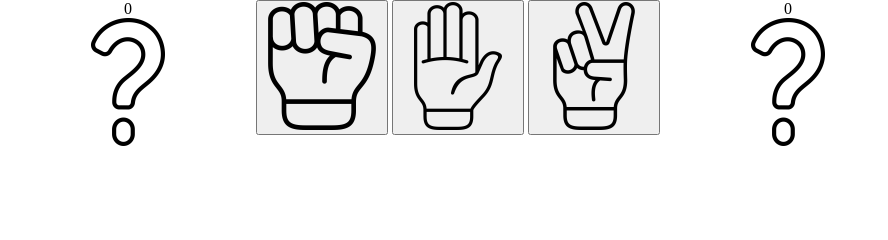
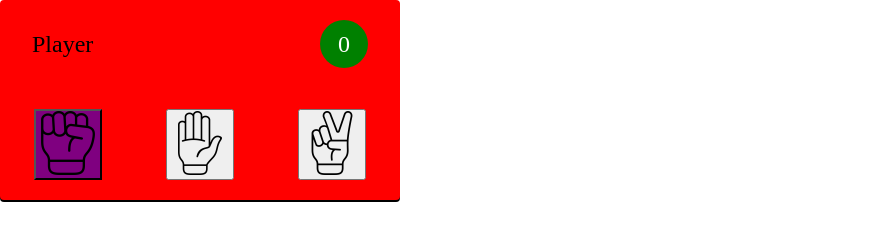
Before and after one commit to NAHammell/rps, a plain HTML site: page index.html in a window 1280 px wide. Shown: the whole page, without its empty margins (0-888 px from the left). Drawn offline with Linux system fonts and the light colour scheme.

Commit message:
Change UI design and begin styling

```diff
--- a/index.html
+++ b/index.html
@@ -13,23 +13,18 @@
 <body>
     <div id="wrapper">
         <div id="player-side">
-            <p id="player-score">0</p>
-            <img src="./assets/question.png" alt="?" id="player-choice" style="width: 128px; height: auto;">
-        </div>
-
-        <div id="center-ui">
-            <p id="result"></p>
-            <div id="player-buttons">
-                <button id="rock"><img src="./assets/rock.png" alt="rock" class="btn-icon"></button>
+            <div id="info">
+                <p id="nametag">Player</p>
+                <div id="score-circle">
+                    <p id="player-score">0</p>
+                </div>
+            </div>
+            <div id="buttons">
+                <button id="rock" class="chosen"><img src="./assets/rock.png" alt="rock" class="btn-icon"></button>
                 <button id="paper"><img src="./assets/paper.png" alt="paper" class="btn-icon"></button>
                 <button id="scissors"><img src="./assets/scissors.png" alt="scissors" class="btn-icon"></button>
             </div>
         </div>
-
-        <div id="cpu-side">
-            <p id="cpu-score">0</p>
-            <img src="./assets/question.png" alt="?" id="cpu-choice" style="width: 128px; height: auto;">
-        </div>
     </div>
 </body>
 </html>
--- a/styles.css
+++ b/styles.css
@@ -7,20 +7,58 @@
     display: flex;
 }
 
-#player-side,
-#cpu-side {
-    width: 256px;
+#player-side {
+    display: flex;
+    flex-direction: column;
+    justify-content: space-around;
+    align-items: center;
+    width: 400px;
+    height: 200px;
+    background-color: red;
+    border-radius: 4px;
+    box-shadow: 0px 2px black;
 }
 
-#player-side,
-#cpu-side,
-#center-ui {
+#info {
     display: flex;
-    flex-direction: column;
+    justify-content: space-between;
     align-items: center;
+    align-self: start;
+    width: 400px;
+}
+
+#nametag {
+    margin-left: 32px;
+    margin-right: auto;
+    font-size: 24px;
+}
+
+#score-circle {
+    display: flex;
+    justify-content: center;
+    align-items: center;
+    width: 48px;
+    height: 48px;
+    border-radius: 24px;
+    margin-right: 32px;
+    background-color: green;
+}
+
+#score-circle p {
+    font-size: 24px;
+    color: white;
+}
+
+#buttons {
+    display: flex;
+    gap: 64px;
+}
+
+.chosen {
+    background-color: rgba(0, 0, 255, 50%);
 }
 
 .btn-icon {
     height: auto;
-    width: 128px;
+    width: 64px;
 }
```
